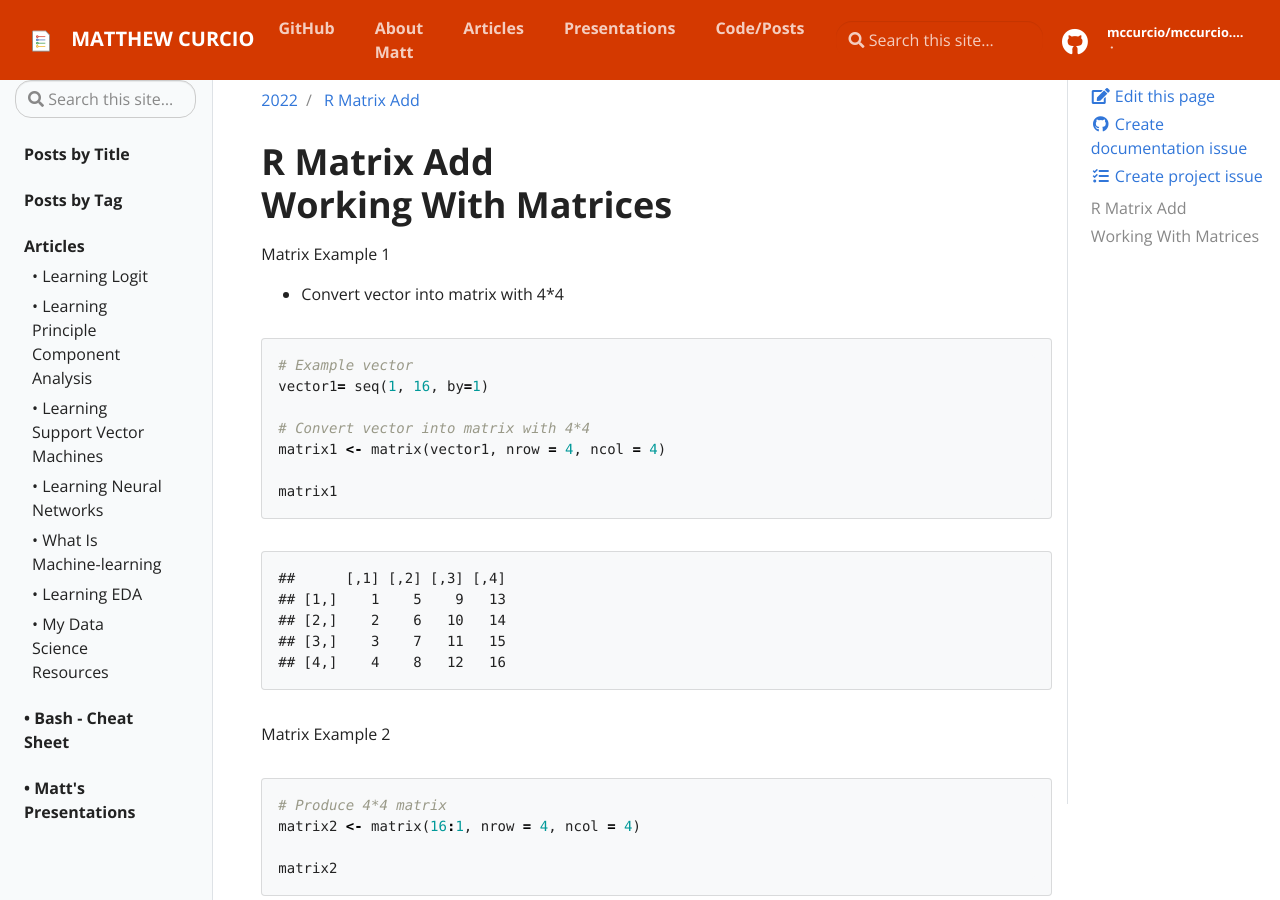
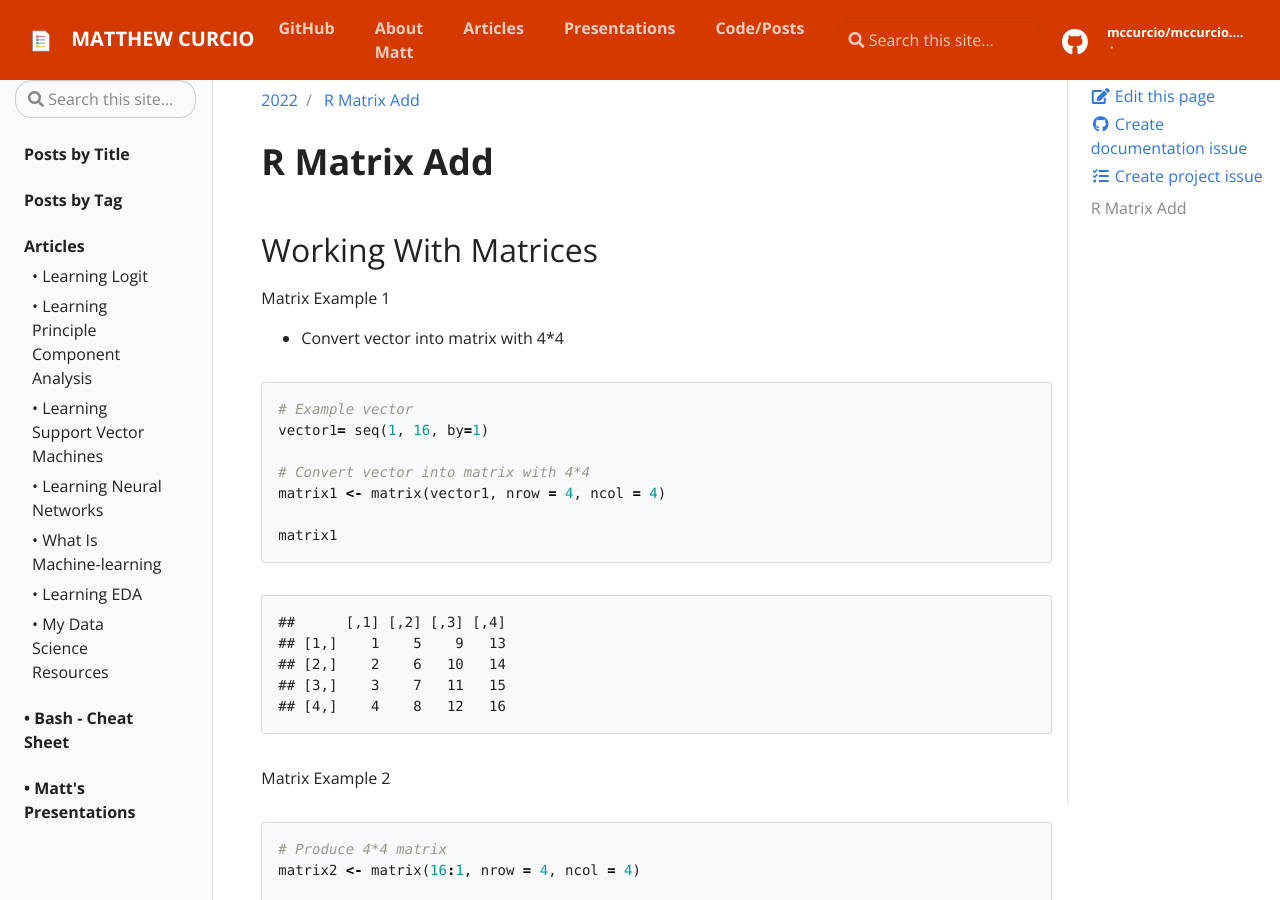
Before and after one commit to mccurcio/mccurcio.github.io, a Jekyll site: the page built from _posts/r/2022-06-04-r-matrix-add.md, in a window 1280 px wide and 900 px high. Built offline with Jekyll 4.4.1, drawn with Linux system fonts in a browser that asks for light colours; our own code applies the rules of GitHub Pages for plain Markdown files.

Commit message:
Update 2022-06-04-r-matrix-add.md

```diff
--- a/_posts/r/2022-06-04-r-matrix-add.md
+++ b/_posts/r/2022-06-04-r-matrix-add.md
@@ -1,5 +1,5 @@
-Working With Matrices
-================
+## Working With Matrices
+
 
 Matrix Example 1
 - Convert vector into matrix with 4*4
```
